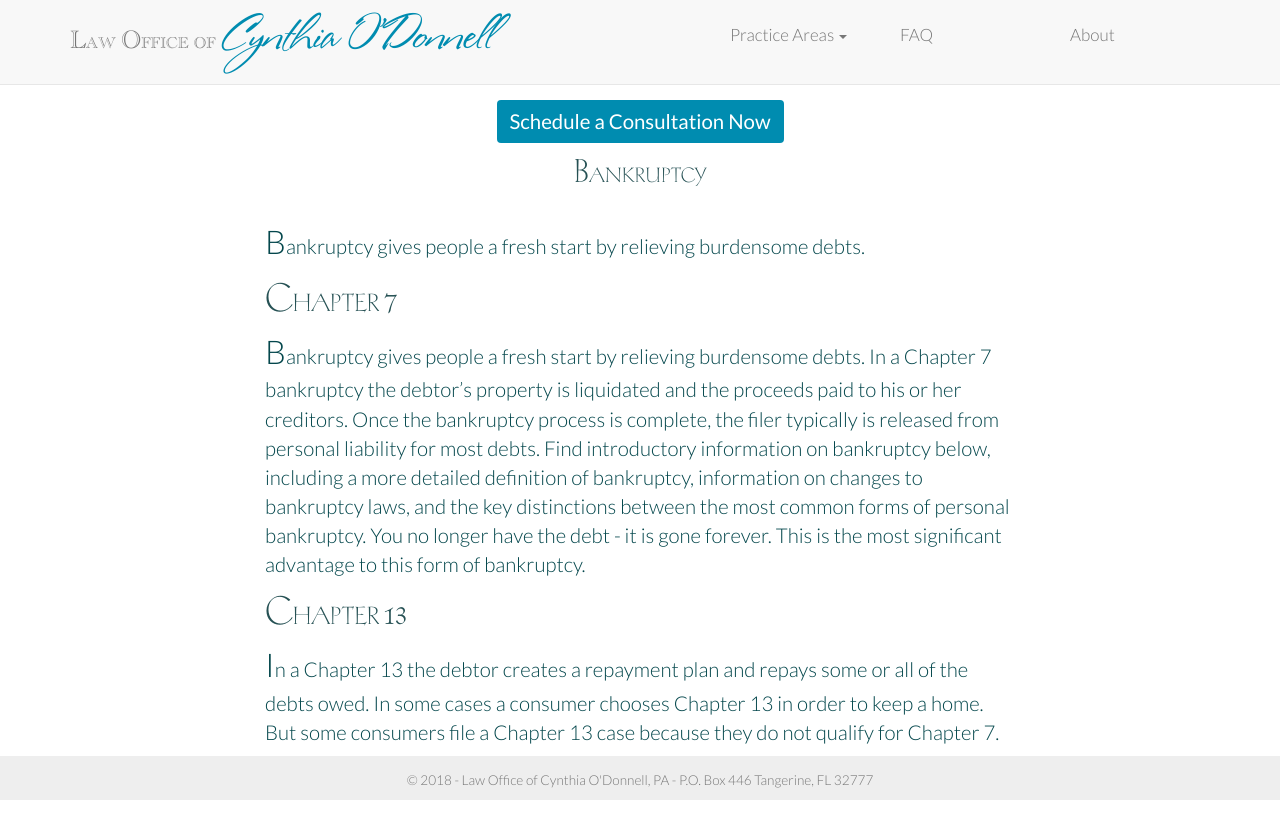
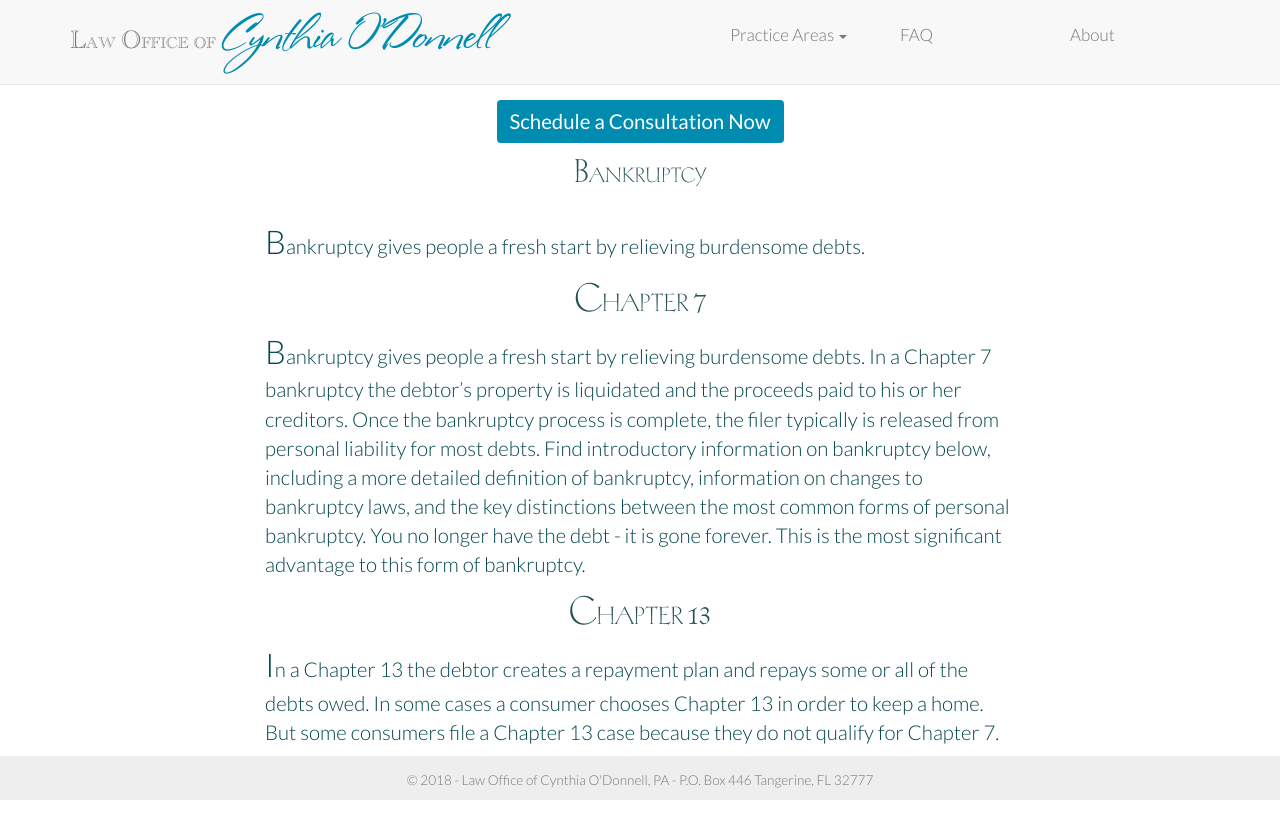
Before and after one commit to MimiBambino/SnazzyLaw, a plain HTML site: page bankruptcy.html in a window 1280 px wide. Shown: the top 838 px of the page. Drawn offline with Linux system fonts and the light colour scheme; a web font is replaced by a local one.

Commit message:
center subcaptions on BR pages

```diff
--- a/bankruptcy.html
+++ b/bankruptcy.html
@@ -75,12 +75,12 @@
             <div class="col-md-2"></div>
             <div class="col-md-8 main-font">
               <p><span class="first">B</span>ankruptcy gives people a fresh start by relieving burdensome debts. </b></p>
-              <h4 class="contrasting1-color text-left"><span class="first">C</span>hapter <span class="first">7</span></h4>
+              <h4 class="contrasting1-color text-center"><span class="first">C</span>hapter <span class="first">7</span></h4>
               <p>
                 <span class="first">B</span>ankruptcy gives people a fresh start by relieving burdensome debts. In a Chapter 7 bankruptcy the debtor’s property is liquidated and the proceeds paid to his or her creditors. Once the bankruptcy process is complete, the filer typically is released from personal liability for most debts. Find introductory information on bankruptcy below, including a more detailed definition of bankruptcy, information on changes to bankruptcy laws, and the key distinctions between the most common forms of personal bankruptcy. You no longer have the debt - it is gone forever. This is the most significant advantage to this form of bankruptcy.
 
                 </b>
-                  <h4 class="contrasting1-color text-left"><span class="first">C</span>hapter <span class="first">13</span></h4>
+                  <h4 class="contrasting1-color text-center"><span class="first">C</span>hapter <span class="first">13</span></h4>
               </p>
               <p><span class="first">I</span>n a Chapter 13 the debtor creates a repayment plan and repays some or all of the debts owed. In some cases a consumer chooses Chapter 13 in order to keep a home. But some consumers file a Chapter 13 case because they do not qualify for Chapter 7.
               </p>
```
